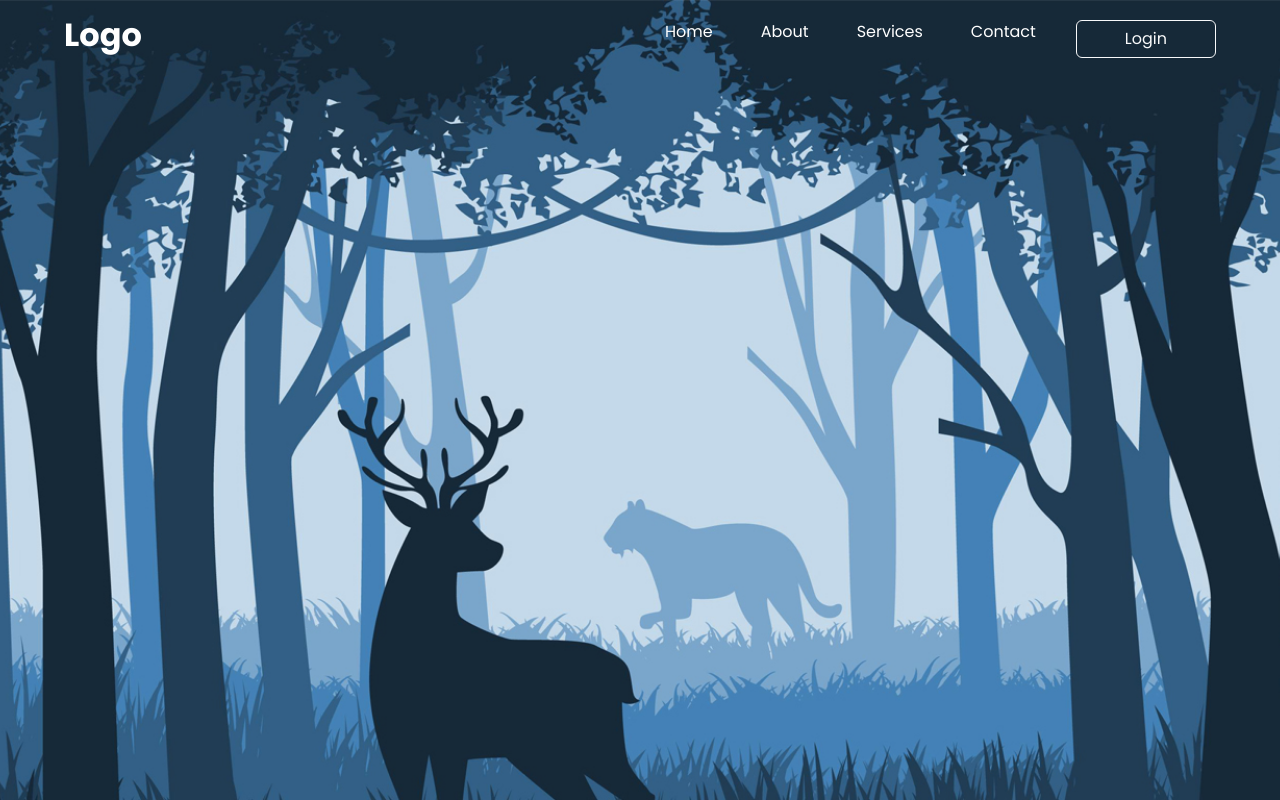
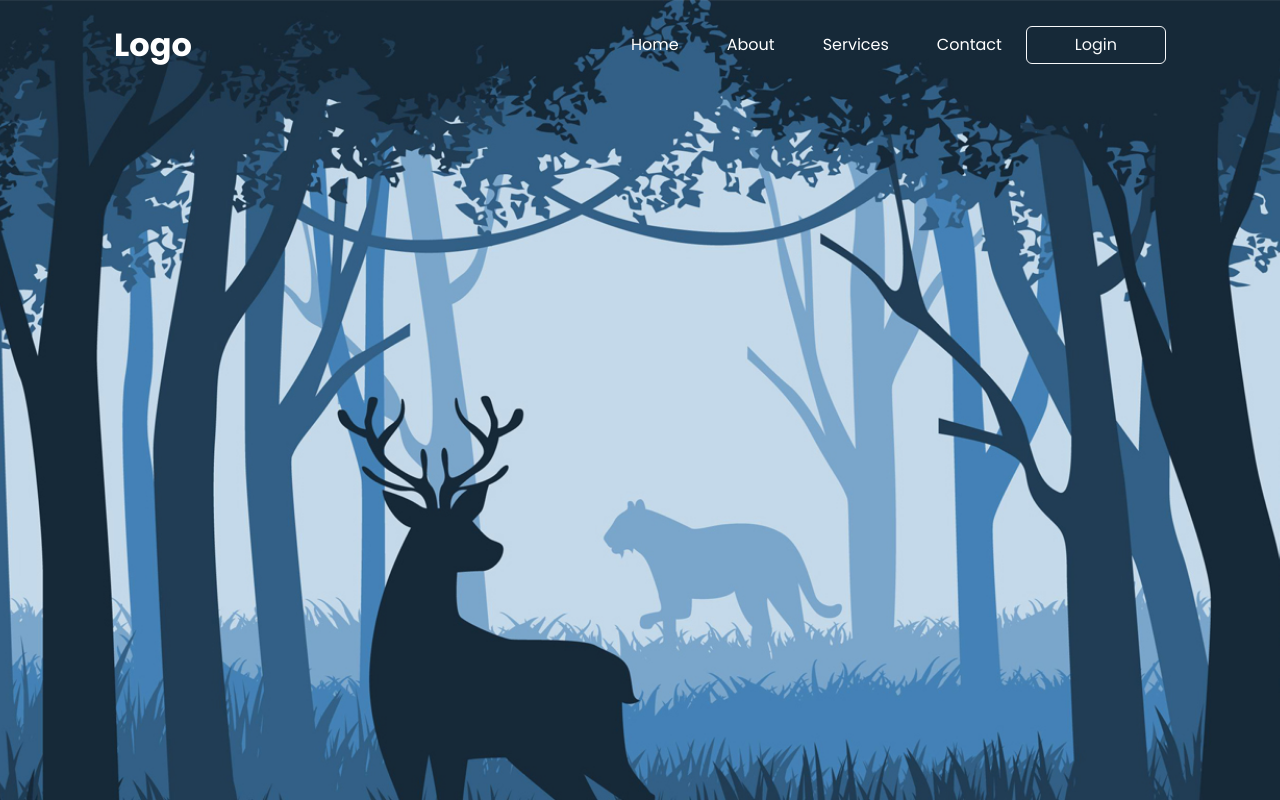
Before and after one commit to SnehaSudhakar/LoginForm, a plain HTML site: page index.html in a window 1280 px wide. Drawn offline with nearby package versions, Linux system fonts and the light colour scheme.

Commit message:
navbar modified

```diff
--- a/index.html
+++ b/index.html
@@ -36,11 +36,42 @@
 
 <body class="overflow-hidden">
 
-    <!-- Navigation bar -->
     <header class="fixed-top z-1">
-        <nav class=" d-flex justify-content-between align-items-center p-3 mx-lg-5 mx-md-3">
-            <h3 class="logo fs-2 fw-bolder text-white">Logo</h3>
-            <div class="navigation d-flex">
+        <!-- Navigation bar -->
+        <div class="container">
+            <nav class="navbar navbar-expand-md p-3  mx-md-3">
+                <!-- Logo text-->
+                <a href="#" class="navbar-brand fs-2 fw-bolder text-white">Logo</a>
+                <!-- Toggle button -->
+                <button class="navbar-toggler border-0" type="button" data-bs-toggle="collapse"
+                    data-bs-target="#navItemList" aria-controls="navItemList" aria-expanded="false"
+                    aria-label="Toggle navigation">
+                    <!-- Menu icon -->
+                    <span class="navbar-toggler-icon text-white fs-4"><i class="fa-solid fa-bars"></i></span>
+                </button>
+
+                <!-- collapsible navlist -->
+                <div class="collapse navbar-collapse bg-sm-dark rounded-sm-1" id="navItemList">
+                    <ul class="navbar-nav text-center ms-md-auto ">
+                        <li class="nav-link position-relative list-unstyled mx-md-3"><a href="#"
+                                class="text-white text-decoration-none active">Home</a></li>
+                        <li class="nav-link position-relative list-unstyled  mx-md-3"><a href="#"
+                                class="text-white text-decoration-none">About</a>
+                        </li>
+                        <li class="nav-link position-relative list-unstyled mx-md-3"><a href="#"
+                                class="text-white text-decoration-none">Services</a></li>
+                        <li class="nav-link position-relative list-unstyled mx-md-3"><a href="#"
+                                class="text-white text-decoration-none">Contact</a>
+                        </li>
+                    </ul>
+                </div>
+                <div class="logStartBtn text-center w-sm-100 mx-auto ">
+                    <button class="btn btn-outline-light px-5" onclick="formShow()">Login</button>
+                </div>
+            </nav>
+        </div>
+
+        <!-- <div class="navigation d-flex">
                 <ul class="nav text-center">
                     <li class="nav-item position-relative list-unstyled mx-lg-4 mx-md-3"><a href="#"
                             class="text-white text-decoration-none active">Home</a></li>
@@ -55,7 +86,7 @@
                 </ul>
                 <button class="btn btn-outline-light ms-3 px-5" onclick="formShow()">Login</button>
 
-            </div>
+            </div> -->
         </nav>
     </header>
 
--- a/style.css
+++ b/style.css
@@ -6,7 +6,7 @@
 
 /* Navigation----------------------- */
 
-nav ul li::after {
+.collapse ul li::after {
     content: '';
     width: 100%;
     height: 3px;
@@ -20,20 +20,21 @@ nav ul li::after {
     transition: transform 0.5s;
 }
 
-nav ul li:hover::after {
+.collapse ul li:hover::after {
     transform: scaleX(1);
     transform-origin: left;
 }
 
-ul button:hover {
+.collapse ul button:hover {
     color: #fff;
 }
 
-ul button:hover {
+.collapse ul button:hover {
     background-color: #fff;
     color: black;
 }
 
+/* homepage */
 .home {
     background-image: url("./images/background.jpg");
     background-repeat: no-repeat;
```
